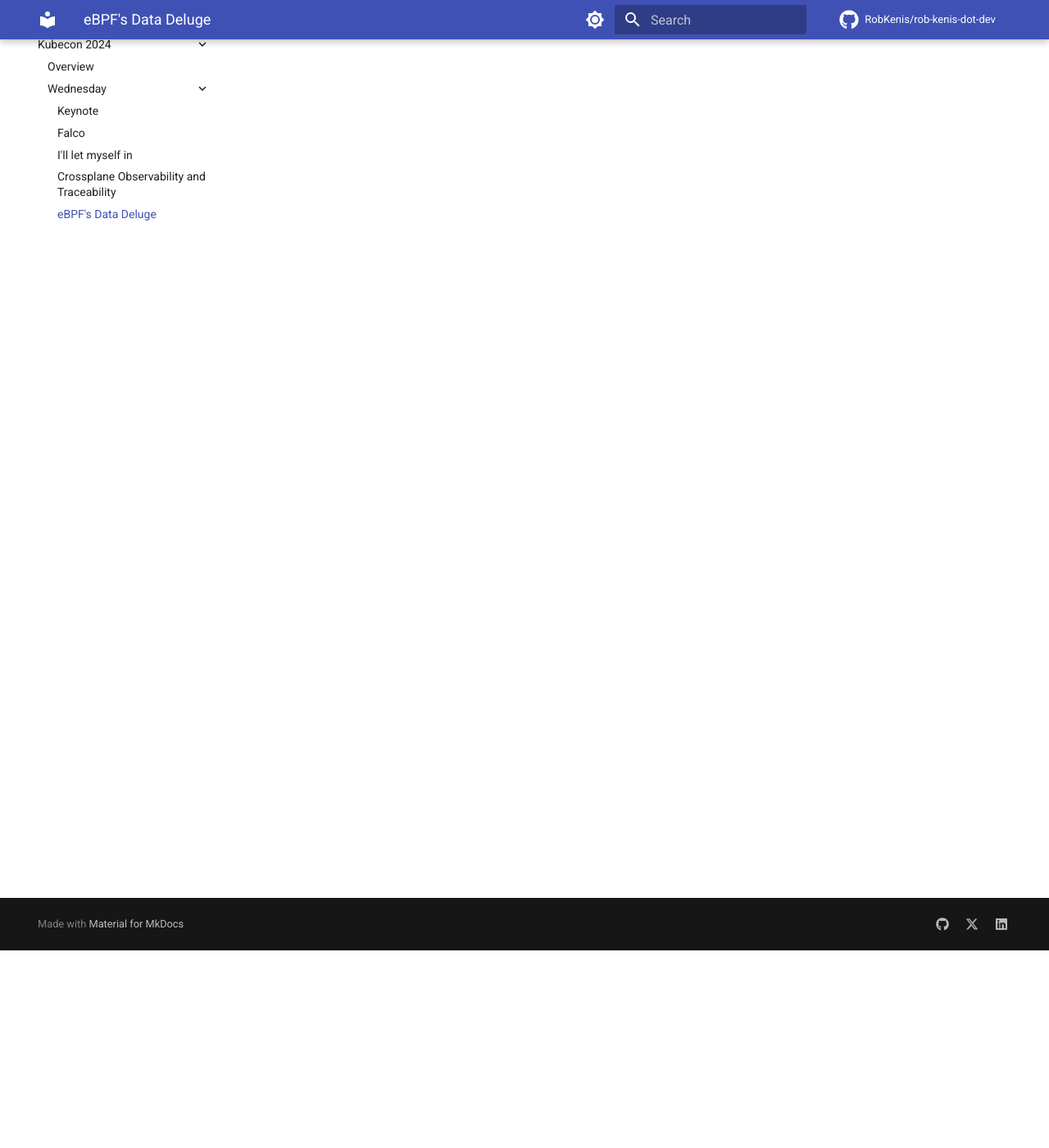
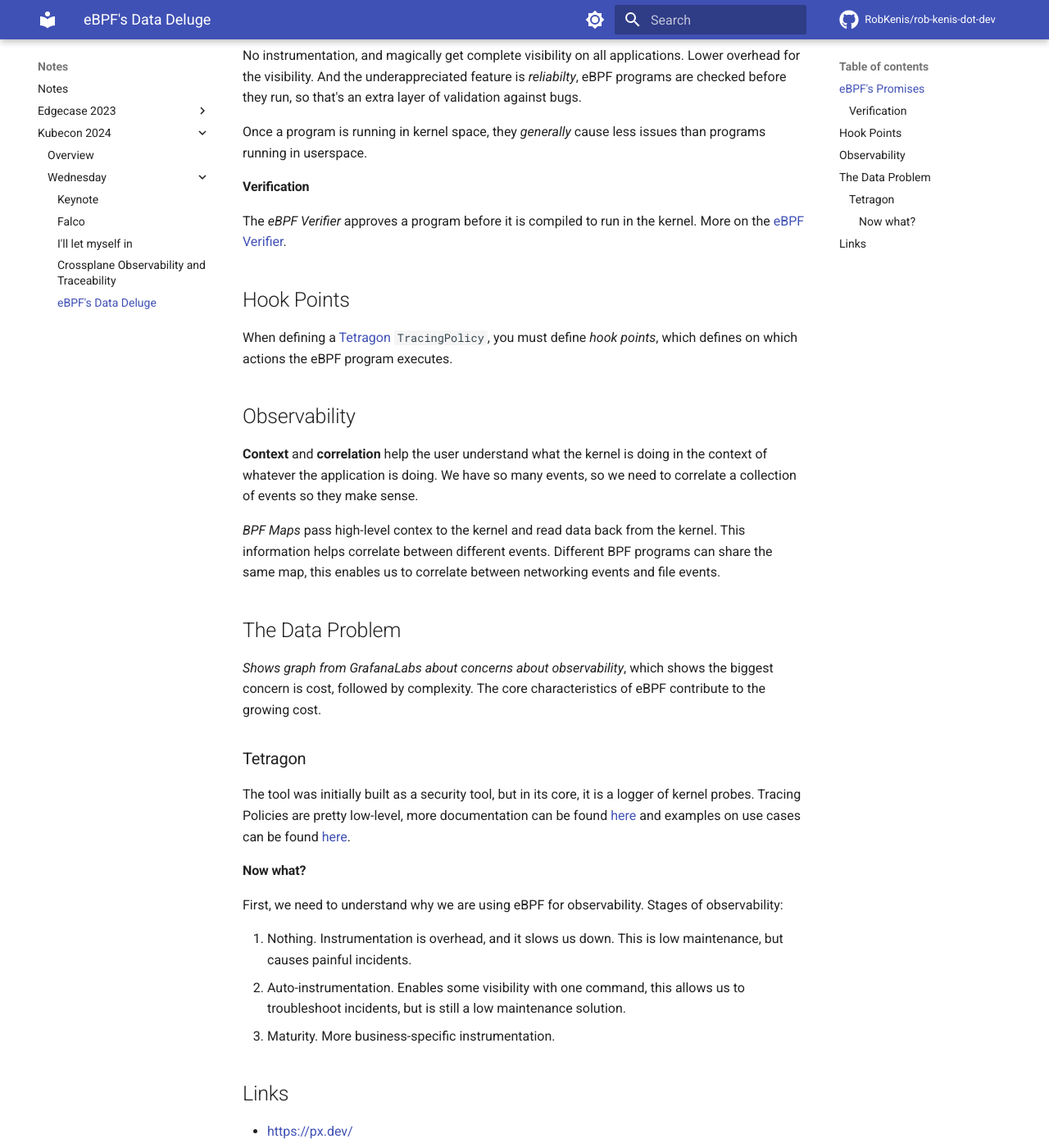
Before and after one commit to RobKenis/rob-kenis-dot-dev, an MkDocs documentation site: the page built from docs/kubecon-2024/wednesday/5-ebpf-data-deluge.md, in a window 1280 px wide and 1400 px high, scrolled down 241 px. Shown: the whole window at 82% size. Built offline with MkDocs 1.6.1 and Material for MkDocs 9.7.7, drawn with Linux system fonts in a browser that asks for light colours; comment, search, counter and statistics services are not loaded; some of the changed text lies outside the part shown.

Commit message:
Add notes on ebpf observability

```diff
--- a/docs/kubecon-2024/wednesday/5-ebpf-data-deluge.md
+++ b/docs/kubecon-2024/wednesday/5-ebpf-data-deluge.md
@@ -1,3 +1,53 @@
 # eBPF's Data Deluge
 
 > Dealing with eBPF's Observability Data Deluge
+
+## eBPF's Promises
+
+No instrumentation, and magically get complete visibility on all applications. Lower overhead for the visibility.
+And the underappreciated feature is _reliabilty_, eBPF programs are checked before they run, so that's an extra layer
+of validation against bugs.
+
+Once a program is running in kernel space, they _generally_ cause less issues than programs running in userspace.
+
+#### Verification
+
+The _eBPF Verifier_ approves a program before it is compiled to run in the kernel. More on the [eBPF Verifier](https://docs.kernel.org/bpf/verifier.html).
+
+## Hook Points
+
+When defining a [Tetragon](https://tetragon.io/) `TracingPolicy`, you must define _hook points_, which defines on which actions the
+eBPF program executes.
+
+## Observability
+
+**Context** and **correlation** help the user understand what the kernel is doing in the context of whatever the application is doing.
+We have so many events, so we need to correlate a collection of events so they make sense.
+
+_BPF Maps_ pass high-level contex to the kernel and read data back from the kernel. This information helps correlate between different
+events. Different BPF programs can share the same map, this enables us to correlate between networking events and file events.
+
+## The Data Problem
+
+_Shows graph from GrafanaLabs about concerns about observability_, which shows the biggest concern is cost, followed by complexity. The core
+characteristics of eBPF contribute to the growing cost.
+
+### Tetragon
+
+The tool was initially built as a security tool, but in its core, it is a logger of kernel probes. Tracing Policies are pretty low-level,
+more documentation can be found [here](https://tetragon.io/docs/concepts/tracing-policy/) and examples on use cases can be found
+[here](https://tetragon.io/docs/use-cases/).
+
+#### Now what?
+
+First, we need to understand why we are using eBPF for observability. Stages of observability:
+
+1. Nothing. Instrumentation is overhead, and it slows us down. This is low maintenance, but causes painful incidents.
+2. Auto-instrumentation. Enables some visibility with one command, this allows us to troubleshoot incidents, but is still a low maintenance solution.
+3. Maturity. More business-specific instrumentation.
+
+## Links
+
+- <https://px.dev/>
+- <https://grafana.com/oss/beyla-ebpf/>
+- <https://tetragon.io/>
```
